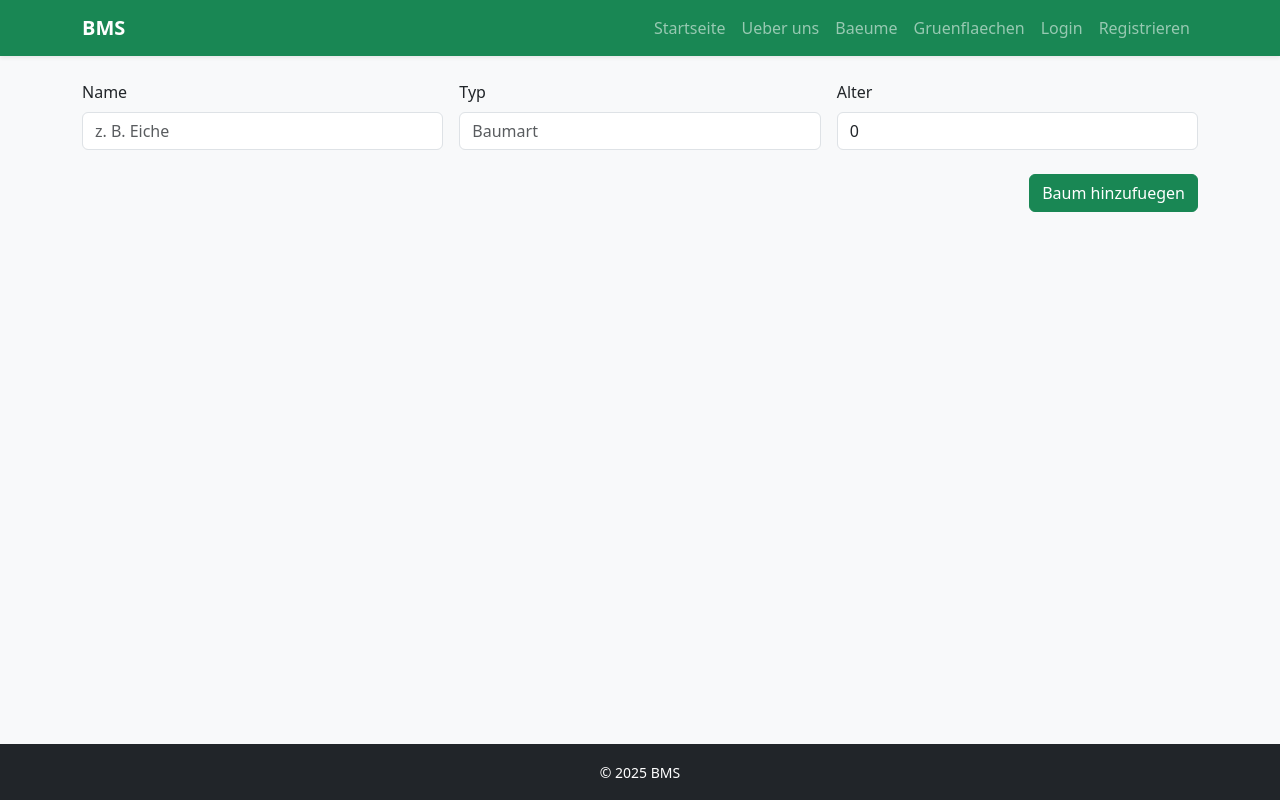
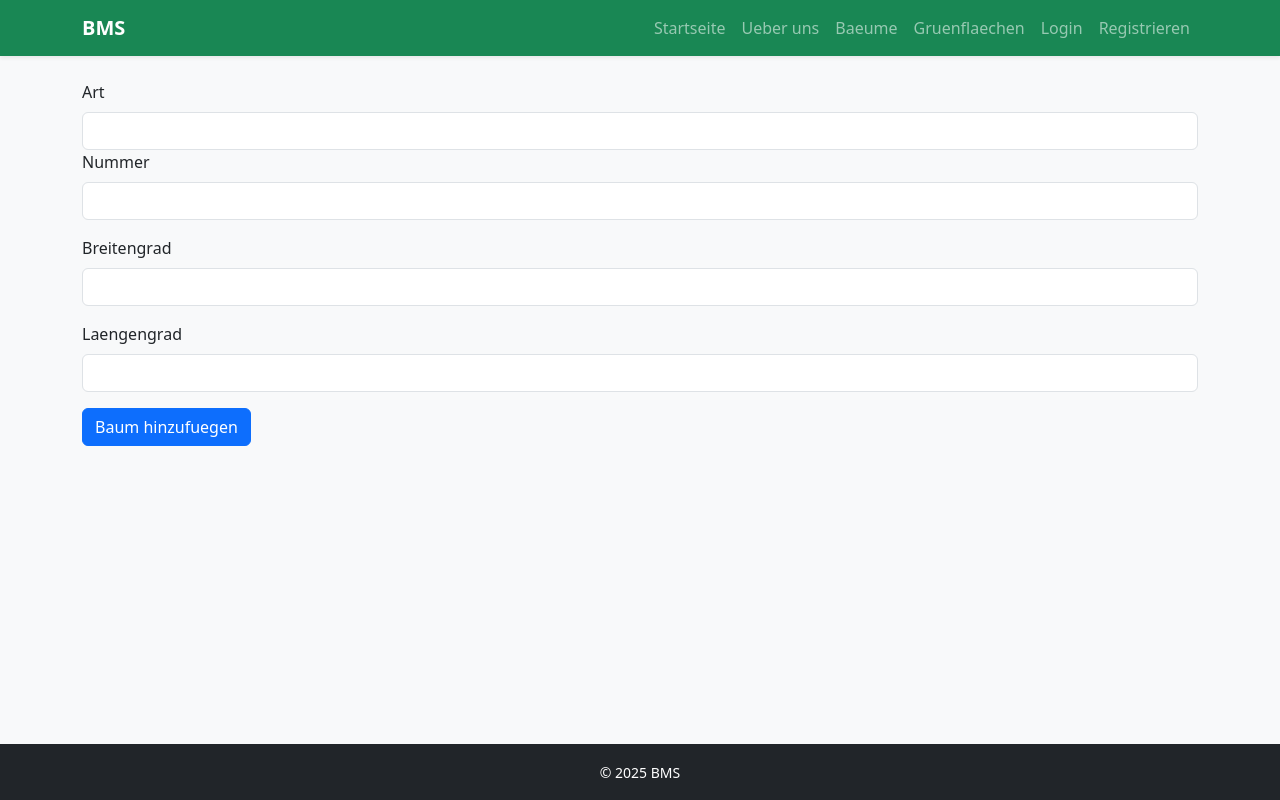
Before and after one commit to LucaGS/BMS-Frontnend-React-, a React (Vite) app in the folder vite-react-template-main/: page /baum-adder in a window 1280 px wide. Built offline with nearby package versions, Linux system fonts and the light colour scheme.

Commit message:
Mostly Ui updats / small fixes

```diff
--- a/vite-react-template-main/src/App.tsx
+++ b/vite-react-template-main/src/App.tsx
@@ -40,7 +40,7 @@ const App: React.FC = () => (
             <Route path="/baum-adder" element={<BaumAdder />} />
             <Route path="/Signup" element={<Signup />} />
             <Route path="/GruenFlaechen" element={<GruenFlaechen />} />
-            <Route path="/GruenFlaechen/:gruenFlaecheId" element={<GruenFlaeche />} />
+            <Route path="/GruenFlaechen/:gruenFlaecheId/:gruenFlaecheName" element={<GruenFlaeche />} />
           </Routes>
         </div>
       </main>
--- a/vite-react-template-main/src/Components/BaumAdder.tsx
+++ b/vite-react-template-main/src/Components/BaumAdder.tsx
@@ -1,72 +1,71 @@
 import React, { useState } from 'react';
 
 const BaumAdder: React.FC = () => {
-  const [name, setName] = useState('');
-  const [type, setType] = useState('');
-  const [age, setAge] = useState<number>(0);
+  const [Baum ,setBaum] = useState<Baum>();
+
+  interface Baum{
+  nummer: number;
+  id: number;
+  gruenFlaecheId: number;
+  Breitengrad: number;
+  Laengengrad: number;
+  Art:string;
+}
 
   const handleSubmit = (event: React.FormEvent<HTMLFormElement>) => {
     event.preventDefault();
-    if (!name || !type || age <= 0) {
-      return;
-    }
+
     // TODO: Backend-Anbindung fuer neue Baeume ergaenzen
-    setName('');
-    setType('');
-    setAge(0);
+
   };
 
   return (
     <form onSubmit={handleSubmit}>
-      <div className="row g-3">
-        <div className="col-md-4">
-          <label htmlFor="treeName" className="form-label">
-            Name
-          </label>
+      <div className="mb-3">
+        <label htmlFor="art" className="form-label">Art</label>
         <input
-            id="treeName"
           type="text"
           className="form-control"
-            value={name}
-            onChange={(event) => setName(event.target.value)}
+          id="art"
+          value={Baum?.Art || ''}
+          onChange={(e) => setBaum({ ...Baum, Art: e.target.value } as Baum)}
           required
-            placeholder="z. B. Eiche"
         />
-        </div>
-        <div className="col-md-4">
-          <label htmlFor="treeType" className="form-label">
-            Typ
-          </label>
+            <label htmlFor='Nummer' className='form-label'>Nummer</label>
             <input
-            id="treeType"
-            type="text"
-            className="form-control"
-            value={type}
-            onChange={(event) => setType(event.target.value)}
-            required
-            placeholder="Baumart"
-          />
-        </div>
-        <div className="col-md-4">
-          <label htmlFor="treeAge" className="form-label">
-            Alter
-          </label>
-          <input
-            id="treeAge"
-            type="number"
-            className="form-control"
-            value={age}
-            onChange={(event) => setAge(Number(event.target.value))}
-            min={1}
+              type='number'
+              className='form-control'
+              id='nummer'
+              value={Baum?.nummer || ''}
+              onChange={(e) => setBaum({ ...Baum, nummer: parseInt(e.target.value, 10) } as Baum)}
               required
             />
       </div>
+      <div className="mb-3">
+        <label htmlFor="breitengrad" className="form-label">Breitengrad</label>
+        <input
+          type="float"
+          className="form-control"
+          id="breitengrad"
+          value={Baum?.Breitengrad || ''}
+          onChange={(e) => setBaum({ ...Baum, Breitengrad: parseFloat(e.target.value) } as Baum)}
+          required
+          step="any"
+        />
       </div>
-      <div className="d-flex justify-content-end mt-4">
-        <button type="submit" className="btn btn-success">
-          Baum hinzufuegen
-        </button>
+      <div className="mb-3">
+        <label htmlFor="laengengrad" className="form-label">Laengengrad</label>
+        <input
+          type="float"
+          className="form-control"
+          id="laengengrad"
+          value={Baum?.Laengengrad || ''}
+          onChange={(e) => setBaum({ ...Baum, Laengengrad: parseFloat(e.target.value) } as Baum)}
+          required
+          step="any"
+        />
       </div>
+      <button type="submit" className="btn btn-primary">Baum hinzufuegen</button>
     </form>
   );
 };
--- a/vite-react-template-main/src/Components/GruenFlaeche.tsx
+++ b/vite-react-template-main/src/Components/GruenFlaeche.tsx
@@ -1,114 +1,45 @@
-import React, { useEffect, useMemo, useState } from 'react';
+import React, { use, useEffect, useMemo, useState } from 'react';
 import { useLocation, useNavigate, useParams } from 'react-router-dom';
 import { API_BASE_URL } from '../constants';
+import Baum from './Baum';
+import BaumAdder from './BaumAdder';
 
-interface GruenFlaecheData {
+interface Baum{
+  nummer: number;
   id: number;
-  name: string;
+  gruenFlaecheId: number;
+  Breitengrad: number;
+  Laengengrad: number;
+  Art:string;
 }
-
 const GruenFlaeche: React.FC = () => {
   const navigate = useNavigate();
   const location = useLocation();
   const { gruenFlaecheId } = useParams<{ gruenFlaecheId: string }>();
-  const locationState = location.state as GruenFlaecheData | undefined;
+  const {gruenFlaecheName} = useParams<{ gruenFlaecheName: string }>();
+  const [error, setError] = useState<string | null>(null);
+const [Baeume, setBaeume] = useState<Baum[]>([]);
+const[showBaumAdder, setBaumAdder] = useState(false);
 
-  const [gruenFlaeche, setGruenFlaeche] = useState<GruenFlaecheData | null>(locationState ?? null);
-  const [isLoading, setIsLoading] = useState(!locationState);
-  const [error, setError] = useState<string | null>(null);
+useEffect(() => {
 
-  const resolvedId = useMemo(() => {
-    if (!gruenFlaecheId) {
-      return null;
-    }
-    const parsed = Number(gruenFlaecheId);
-    return Number.isNaN(parsed) ? null : parsed;
-  }, [gruenFlaecheId]);
+}, [gruenFlaecheId]);
 
-  useEffect(() => {
-    if (locationState || resolvedId === null) {
-      if (resolvedId === null && !locationState) {
-        setError('Keine Gruenflaechen-ID in der URL gefunden.');
-        setIsLoading(false);
-      }
-      return;
-    }
 
-    const fetchSelectedGruenFlaeche = async () => {
-      try {
-        setIsLoading(true);
-        const response = await fetch(`${API_BASE_URL}/api/GruenFlaechen/GetAll`, {
-          method: 'GET',
-          headers: {
-            'Content-Type': 'application/json',
-            Authorization: `bearer ${localStorage.getItem('token') || ''}`,
-          },
-        });
-
-        if (!response.ok) {
-          throw new Error('Failed to load Gruenflaechen');
-        }
-
-        const allGruenFlaechen = (await response.json()) as GruenFlaecheData[];
-        const match = allGruenFlaechen.find((item) => item.id === resolvedId) ?? null;
-
-        if (!match) {
-          setError('Gruenflaeche wurde nicht gefunden.');
-        }
-
-        setGruenFlaeche(match);
-      } catch (fetchError) {
-        console.error('Error fetching GruenFlaeche:', fetchError);
-        setError('Fehler beim Laden der Gruenflaeche.');
-      } finally {
-        setIsLoading(false);
-      }
-    };
-
-    fetchSelectedGruenFlaeche();
-  }, [locationState, resolvedId]);
-
-  if (isLoading) {
-    return (
-      <div className="d-flex justify-content-center align-items-center py-5">
-        <div className="spinner-border text-success" role="status">
-          <span className="visually-hidden">Lade...</span>
-        </div>
-      </div>
-    );
-  }
-
-  if (error || !gruenFlaeche) {
-    return (
-      <div className="card shadow-sm border-0">
-        <div className="card-body p-4">
-          <h1 className="h4 mb-3">Gruenflaeche</h1>
-          <div className="alert alert-warning" role="alert">
-            {error ?? 'Keine Gruenflaeche ausgewaehlt.'}
-          </div>
-          <button
-            type="button"
-            className="btn btn-outline-success"
-            onClick={() => navigate('/GruenFlaechen')}
-          >
-            Zur Uebersicht
-          </button>
-        </div>
-      </div>
-    );
-  }
 
   return (
     <div className="card shadow-sm border-0">
       <div className="card-body p-4">
-        <h1 className="h4 mb-3">{gruenFlaeche.name}</h1>
+        <h1 className="h4 mb-5">{gruenFlaecheId} | {gruenFlaecheName}</h1>
         <dl className="row mb-0">
-          <dt className="col-sm-4">ID aus Route</dt>
-          <dd className="col-sm-8">{resolvedId}</dd>
-          <dt className="col-sm-4">Daten-ID</dt>
-          <dd className="col-sm-8">{gruenFlaeche.id}</dd>
         </dl>
         <div className="mt-4">
+          <button
+          type='button'
+          className='btn btn-success me-2'
+          onClick={()=>setBaumAdder((prev)=>!prev)}>
+            {showBaumAdder ? 'Formular verbergen' : 'Baum hinzufuegen'}
+          </button>
           <button
             type="button"
             className="btn btn-outline-success"
@@ -117,8 +48,15 @@ const GruenFlaeche: React.FC = () => {
             Zurueck zur Uebersicht
           </button>
         </div>
+         {showBaumAdder && (
+            <div className="bg-light border rounded p-3 mb-4">
+              <BaumAdder/>
+            </div>
+          )}
       </div>
+
     </div>
+
   );
 };
 
--- a/vite-react-template-main/src/Components/GruenFlaechen.tsx
+++ b/vite-react-template-main/src/Components/GruenFlaechen.tsx
@@ -74,7 +74,7 @@ const GruenFlaechen: React.FC = () => {
                 <button
                   type="button"
                   className="btn btn-outline-success btn-sm"
-                  onClick={() => navigate(`/GruenFlaechen/${gf.id}`)}
+                  onClick={() => navigate(`/GruenFlaechen/${gf.id}/${gf.name}`)}
                 >
                   Details anzeigen
                 </button>
```
Also changed, not shown: vite-react-template-main/src/Components/Header.tsx (+45 -1 lines). Lines whose indentation alone changed are shown as unchanged.
